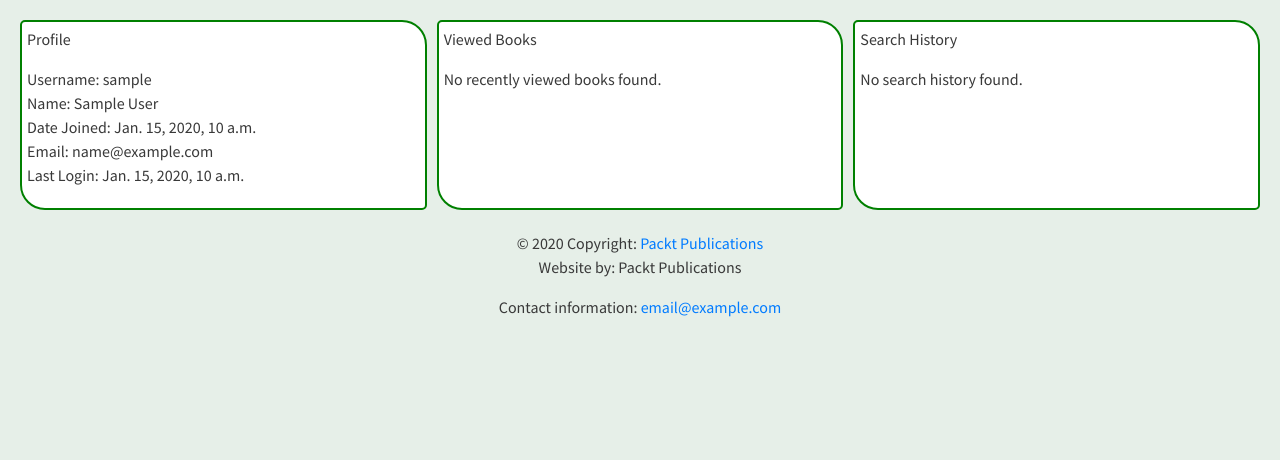
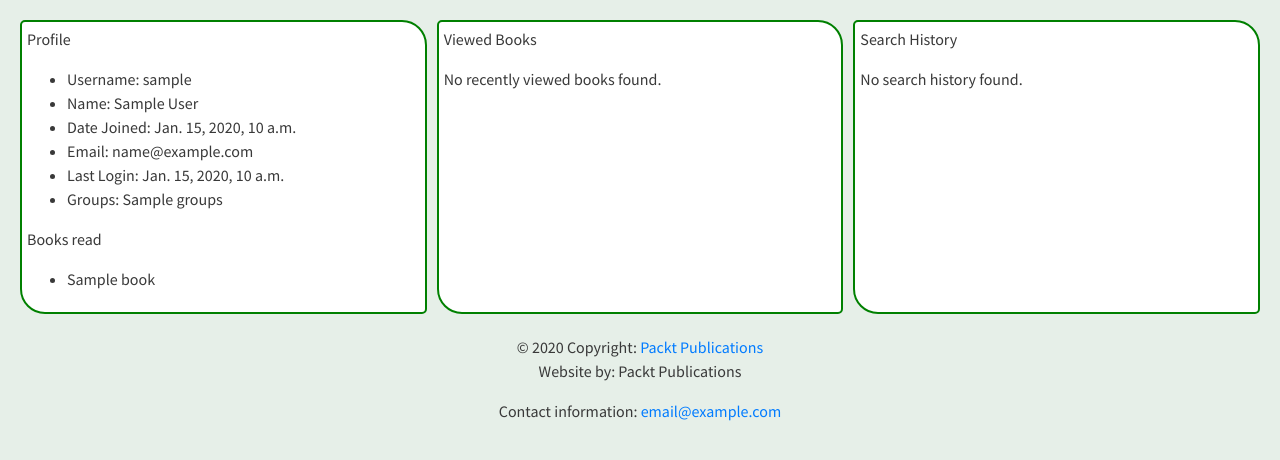
Before and after one commit to hoot-dev/bookr, a Django app: template templates/profile.html in a window 1280 px wide. Shown: the part 100-560 px from the top of the page. Run offline with Django 3.2, Linux system fonts and the light colour scheme; a user stored in the database is signed in; tables that the repository leaves empty hold one stand-in row (values such as "Sample post"); the template is opened without the code that fills it: most values are stand-ins (such as "Sample title", 1, 10 or a date in 2020); some libraries are stand-ins or nearby versions.

Commit message:
add custom inclusion_tag for user profile

```diff
--- /dev/null
+++ b/reviews/templates/book_list.html
@@ -0,0 +1,8 @@
+<p>
+  Books read
+</p>
+<ul>
+  {% for book in books_read %}
+    <li>{{ book }}</li>
+  {% endfor %}
+</ul>
--- /dev/null
+++ b/reviews/templatetags/profile_tags.py
@@ -0,0 +1,17 @@
+from django import template
+from reviews.models import Review
+
+register = template.Library()
+
+@register.inclusion_tag('book_list.html')
+def book_list(username):
+    """
+    Render the list of books read by a user.
+
+    :param: str username The username for whom the booksshould be fetched
+    :return: dict of books read by user
+
+    """
+    reviews = Review.objects.filter(creator__username__contains=username)
+    book_list = [review.book.title for review in reviews]
+    return {'books_read': book_list}
--- a/templates/profile.html
+++ b/templates/profile.html
@@ -1,17 +1,20 @@
 {% extends "base.html" %}
+{% load profile_tags %}
 {% block title %}Bookr{% endblock %}
 {% block heading %}Profile{% endblock %}
 {% block content %}
 <div class="flexrow">
     <div class="infocell">
         <p>Profile</p>
-        <p>
-            Username: {{ request.user.username }} <br>
-            Name: {{ request.user.first_name }} {{ request.user.last_name}}<br>
-            Date Joined: {{ request.user.date_joined }} <br>
-            Email: {{ request.user.email }}<br>
-            Last Login: {{ request.user.last_login }}<br>
-        </p>
+        <ul>
+            <li>Username: {{ user.username }} </li>
+            <li>Name: {{ user.first_name }} {{ user.last_name }}</li>
+            <li>Date Joined: {{ user.date_joined }} </li>
+            <li>Email: {{ user.email }}</li>
+            <li>Last Login: {{ user.last_login }}</li>
+            <li>Groups: {{ groups }}{% if not groups %}None{% endif %} </li>
+        </ul>
+        {% book_list user.username %}
     </div>
     <div class="infocell">
         <p>Viewed Books</p>
```
